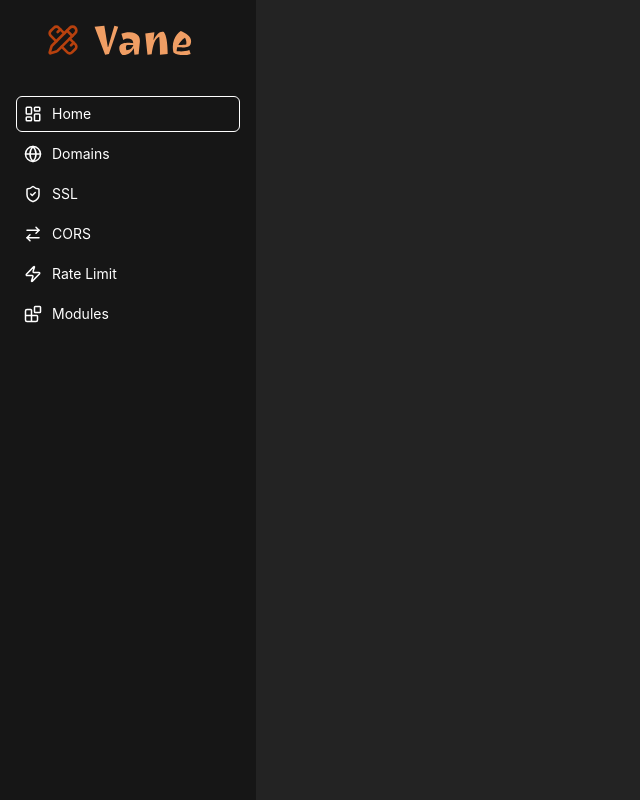
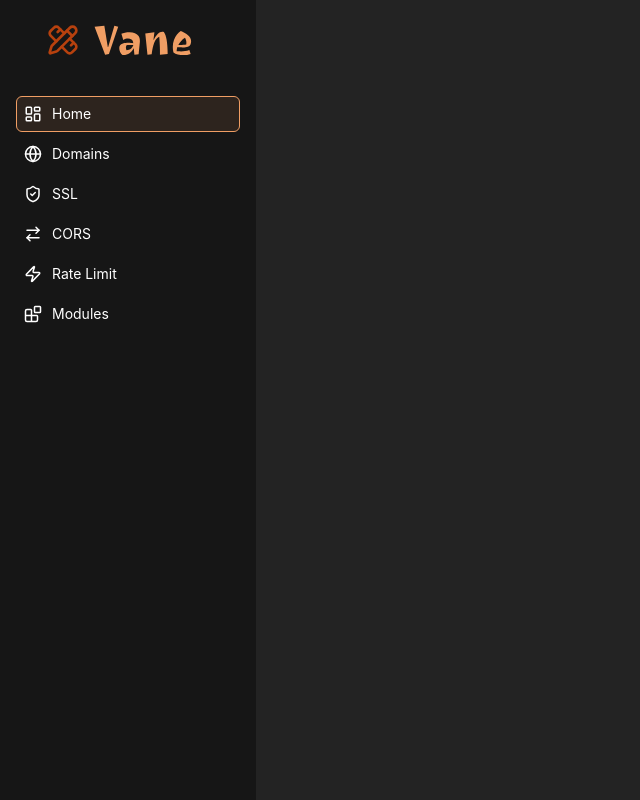
Before and after one commit to canmi21/vane, a React (Vite) app in the folder console/: page / in a window 1280 px wide. Shown: the whole page, without its empty margins (0-640 px from the left). Built offline with nearby package versions, Linux system fonts and the light colour scheme.

Commit message:
style: adjust color theme variables

```diff
--- a/console/src/styles/colors.css
+++ b/console/src/styles/colors.css
@@ -12,7 +12,8 @@
 	--scrollbar-track: #ececec;
 	--scrollbar-thumb: #c1c1c1;
 	--scrollbar-thumb-hover: #a1a1a1;
-	--color-theme: 240 158 100;
+	--color-theme-border: rgb(240, 158, 100);
+	--color-theme-bg: rgba(240, 158, 100, 0.1);
 }
 
 .dark:root {
@@ -27,5 +28,6 @@
 	--scrollbar-track: #232323;
 	--scrollbar-thumb: #424242;
 	--scrollbar-thumb-hover: #555555;
-	--color-theme: 240 158 100;
+	--color-theme-border: rgb(240, 158, 100);
+	--color-theme-bg: rgba(240, 158, 100, 0.1);
 }
```
